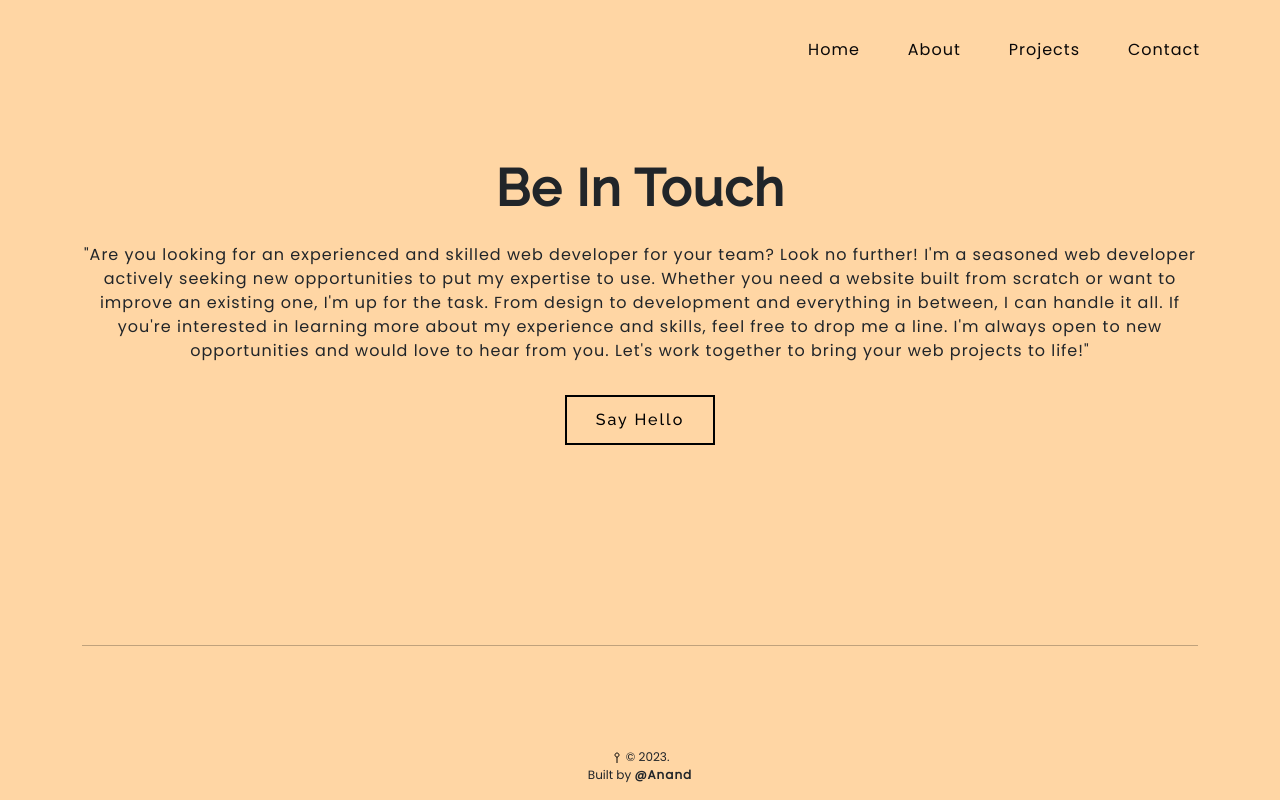
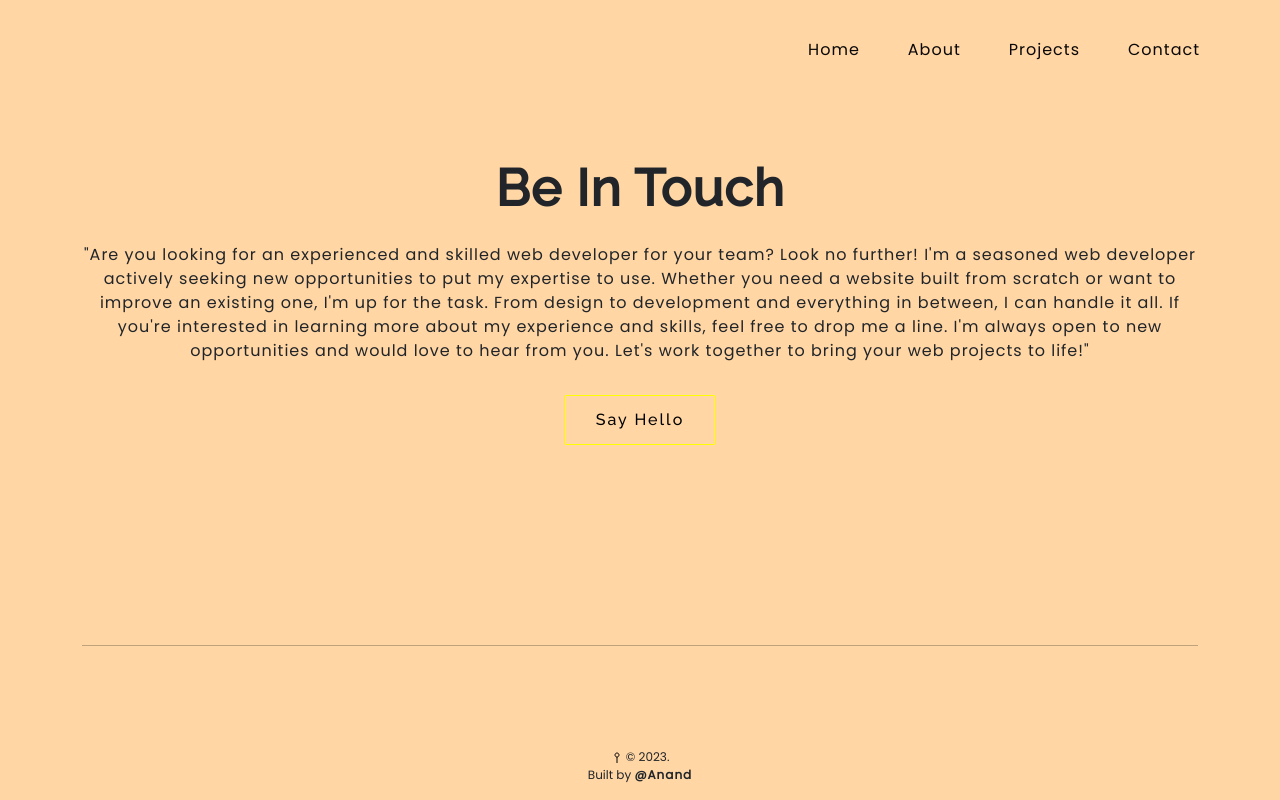
Before and after one commit to AnandYellapu/portfolio, a React (Create React App) app: page /contact in a window 1280 px wide. Built offline with nearby package versions, Linux system fonts and the light colour scheme.

Commit message:
Update style.css

```diff
--- a/src/pages/style.css
+++ b/src/pages/style.css
@@ -81,10 +81,40 @@
   font-family: 'Poppins';
 }
 
-.nav-link:hover {
+/* .nav-link:hover {
   transform: translateY(-5px);
   transition: 5ms;
-  color: red !important;
+  color: yellow !important;
+} */
+
+.nav-link {
+  display: inline-block;
+  position: relative;
+  color: #0087ca;
+  transition: transform 5ms;
+}
+
+/* .nav-link:hover {
+  transform: translateY(-5px);
+  color: yellow !important;
+} */
+
+.nav-link::after {
+  content: '';
+  position: absolute;
+  width: 100%;
+  transform: scaleX(0);
+  height: 1px;
+  bottom: 0;
+  left: 0;
+  background-color: #ff2a00;
+  transform-origin: bottom right;
+  transition: transform 0.25s ease-out;
+}
+
+.nav-link:hover::after {
+  transform: scaleX(1);
+  transform-origin: bottom right;
 }
 
 @media (max-width: 767px) {
@@ -309,7 +339,7 @@
   height: auto !important;
 }
 .card-text{
-  font-family: 'Poppins';
+  font-family:'Lucida Sans', 'Lucida Sans Regular', 'Lucida Grande', 'Lucida Sans Unicode', Geneva, Verdana, sans-serif;
 }
 .card-card-view {
   box-shadow: rgba(17, 17, 26, 0.1) 0px 4px 16px,
@@ -388,7 +418,7 @@
   padding-bottom: 1rem;
   font-family: 'Poppins';
 }
-.contactbtn {
+/* .contactbtn {
   display: block;
   margin: 0 auto;
   width: 150px;
@@ -399,7 +429,63 @@
 }
 .contactbtn:hover {
   background-color: rgb(108, 126, 114);
+} */
+
+.contactbtn {
+  display: block;
+  margin: 0 auto;
+  width: 150px;
+  height: 50px;
+  border: yellow solid 1px;
+  background-color: transparent;
+  letter-spacing: 2px;
+  position: relative;
+  overflow: hidden;
 }
+
+.contactbtn::before,
+.contactbtn::after {
+  box-sizing: inherit;
+  position: absolute;
+  content: '';
+  border: 2px solid transparent;
+  width: 0;
+  height: 0;
+}
+
+.contactbtn::before {
+  top: 0;
+  left: 0;
+}
+
+.contactbtn::after {
+  bottom: 0;
+  right: 0;
+}
+
+.contactbtn:hover::before,
+.contactbtn:hover::after {
+  width: 100%;
+  height: 100%;
+}
+
+.contactbtn:hover::before {
+  border-top-color: yellow;
+  border-right-color: yellow;
+  transition: width 0.9s ease-out, height 0.9s ease-out 0.9s;
+}
+
+.contactbtn:hover::after {
+  border-bottom-color: yellow;
+  border-left-color: yellow;
+  transition: border-color 0s ease-out 0.6s, width 0.3s ease-out 0.6s, height 0.3s ease-out 1s;
+}
+
+/* .contactbtn:hover {
+  background-color: rgb(108, 126, 114);
+  color: #fff;
+} */
+
 .line {
   border:#040404;
   border-top: 1px solid #040404;
@@ -421,7 +507,11 @@
   letter-spacing: 1px;
 }
 @media (max-width: 767px) {
-  .contactpara br {
+  .contactparagraph br {
     display: none;
   }
 }
+
+.btn p-6{
+  height: 100px;
+}
```
